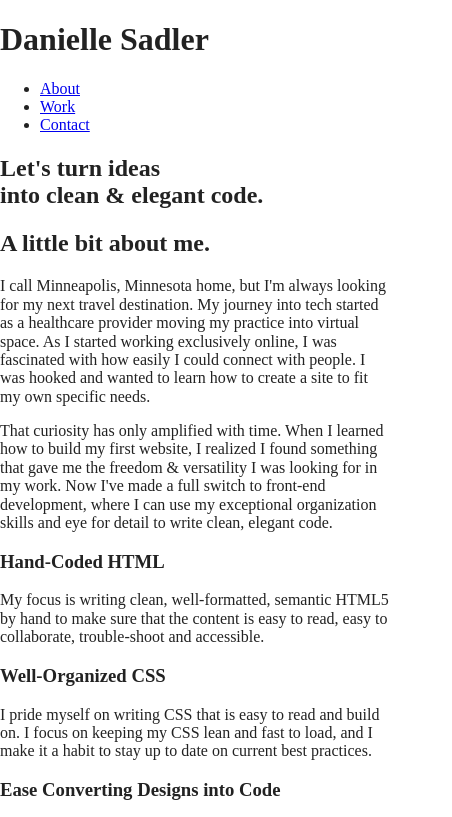
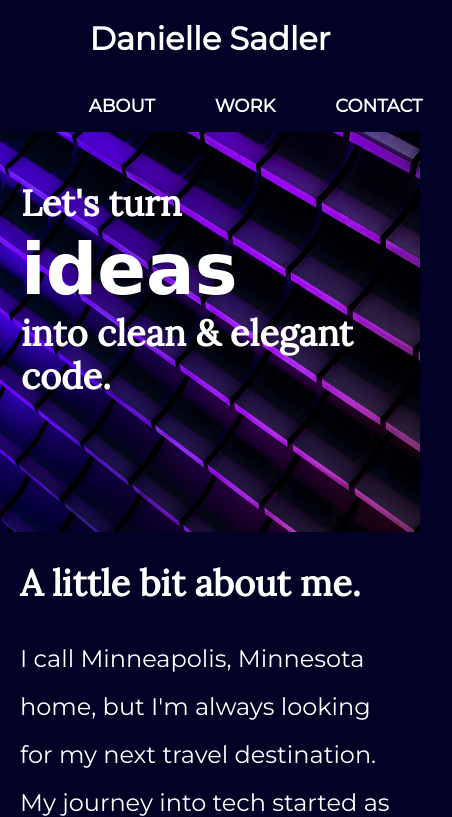
Before and after one commit to dsad8000/website-upgrade, a website built with Parcel: page index.html in a window 390 px wide. Shown: the top 817 px of the page, 452 px wide, since content can reach past the window. Built offline with nearby package versions, Linux system fonts and the light colour scheme; a web font is replaced by a local one.

Commit message:
Mobile CSS

```diff
--- a/css/main.css
+++ b/css/main.css
@@ -87,6 +87,230 @@ textarea {
    Author's custom styles
    ========================================================================== */
 
+   /***** BASE STYLES *****/
+html {
+   font-size: 16px;
+}
+
+body {
+  font-family: 'Montserrat', sans-serif;
+  font-size: 1em;
+  color: white;
+  text-align: left;
+  min-width: 420px;
+  background-color: #020126
+}
+
+ul {
+  list-style-type: none;
+}
+
+a {
+  color: #e2e3ed;
+  text-decoration: none;
+}
+
+h1 {
+  font-size: 2em;
+  color: white;
+}
+
+h2 {
+  font-family: 'Lora', serif;
+  font-size: 2.25em;
+  line-height: 1.2;
+}
+
+h3 {
+  font-size: 1.5em;
+  font-family: 'Source Sans Pro', sans-serif;
+}
+
+p {
+  font-size: 1.5em;
+  line-height: 2em;
+}
+
+.content-wrapper {
+  width: 90%;
+  margin: 50px 0;
+}
+
+/***** HEADER *****/
+header {
+  background-color: #020126;
+  display: flex;
+  justify-content: center;
+  align-items: center;
+  flex-flow: row wrap;
+}
+
+header .content-wrapper {
+  margin: 0;
+  text-align: center;
+  display: flex;
+  justify-content: center;
+  align-items: center;
+  flex-flow: row wrap;
+}
+
+header .name {
+  width: 80%;
+}
+
+header nav {
+  width: 80%;
+  text-transform: uppercase;
+  font-weight: 700;
+  display: flex;
+  justify-content: space-around;
+  align-items: center;
+  flex-flow: row wrap;
+}
+
+header nav ul {
+  padding: 0px;
+  display: flex;
+  justify-content: space-around;
+}
+
+nav ul li a {
+  padding: 0 30px 0 30px;
+  text-decoration: none;
+  font-size: 1.125em;
+  color: white;
+}
+/* -------------------------Mobile styles - Homepage --------------------------------------- */
+/***** HERO AREA *****/
+
+.hero-area {
+  background: url('../img/ken-yeung-VnSjwrAy1PQ-unsplash.jpg');
+  background-size: cover;
+  background-position: center;
+  min-height: 400px;
+  display: flex;
+  justify-content: center;
+  flex-flow: row wrap;
+}
+
+.hero-area h2 {
+  font-size: 2.25em;
+  line-height: 1.2;
+  color: white;
+  margin: 0;
+}
+.hero-area span {
+  font-family: 'Hurricane', cursive;
+  font-size: 2em;
+}
+
+/***** ABOUT *****/
+
+.about .content-wrapper {
+  width: 90%;
+  margin: 0 20px;
+}
+.about h2 {
+  color: white;
+}
+
+.about p {
+  text-align: left;
+  color: white;
+  margin: 0;
+}
+
+/***** WORK *****/
+.work {
+  background: #052599;
+}
+
+work .content-wrapper {
+  margin: 50px 0;
+  width: 90%;
+}
+
+.work div {
+  margin: 10px;
+}
+
+.work h3, p {
+  color: white;
+  text-align: center;
+}
+
+.work h3 {
+  font-size: 2em;
+}
+
+.work i {
+  font-size: 3em;
+  margin-top: 30px;
+}
+
+/***** CONTACT******/
+footer {
+  background: #2E038C;
+}
+
+footer .content-wrapper {
+  width: 100%;
+  text-align: center;
+  margin: 0;
+}
+
+footer img {
+  width: 80%;
+  display: flex;
+  justify-content: center;
+  align-items: center;
+  flex-flow: row wrap;
+  margin: 0;
+  padding: 30px;
+}
+
+.contact h2,
+h3 {
+  text-align: center;
+  margin: 0;
+}
+
+.contact h3 {
+  font-size: 2em;
+  line-height: 2.75em;
+}
+
+.contact p {
+  margin: 0;
+  font-weight: bold;
+}
+
+.contact i {
+  font-size: 2em;
+}
+
+.social i {
+  text-decoration: none;
+  color: white;
+  font-weight: bold;
+  font-size: 4em;
+}
+
+.social ul {
+  list-style: none;
+  padding: 0;
+  margin-top: 0;
+}
+.social ul li {
+   display: inline-block;
+   padding: 10px;
+}
+
+.social h4 {
+  font-size: 2.5em;
+  margin: 30px;
+}
+
 /* ==========================================================================
    Helper classes
    ========================================================================== */
@@ -175,9 +399,7 @@ textarea {
    Modify as content requires.
    ========================================================================== */
 
-@media only screen and (min-width: 35em) {
-  /* Style adjustments for viewports that meet the condition */
-}
+
 
 @media print,
   (-webkit-min-device-pixel-ratio: 1.25),
--- a/index.html
+++ b/index.html
@@ -18,16 +18,20 @@
 
   <link rel="stylesheet" href="css/normalize.css">
   <link rel="stylesheet" href="css/main.css">
-  <link href="https://fonts.googleapis.com/css2?family=Montserrat&display=swap" rel="stylesheet">
+  <script src="https://kit.fontawesome.com/0145f0a046.js" crossorigin="anonymous"></script>
+
+  <!-- Google fonts -->
+  <link href="https://fonts.googleapis.com/css2?family=Hurricane&family=Lora&family=Montserrat&family=Source+Sans+Pro&display=swap"
+  rel="stylesheet">
 
   <meta name="theme-color" content="#fafafa">
 </head>
-
 <body>
   <header>
     <div class="content-wrapper">
-      <div class="header">
+      <div class="name">
         <h1>Danielle Sadler</h1>
+      </div>
       <nav>
           <ul>
             <li><a href="#about">About</a></li>
@@ -36,15 +40,14 @@
           </ul>
       </nav>
     </div>
-
+    <!-- content wrapper ends here-->
     </div>
   </header>
-  <!-- Header content wrapper ends here-->
 
   <main>
     <section class="hero-area">
       <div class="content-wrapper">
-        <h2>Let's turn <span>ideas</span> <br>into clean &amp; elegant code.</h2>
+        <h2>Let's turn <span>ideas</span><br>into clean &amp; elegant code.</h2>
       </div>
     </section>
 
@@ -56,7 +59,7 @@
             As I started working exclusively online, I was fascinated with how easily
             I could connect with people. I was hooked and wanted to learn how to create a site to fit my own specific needs.
         </p>
-        <p>That curiosity has only amplified with time.
+        <p><br>That curiosity has only amplified with time.
             When I learned how to build my first website, I realized I found something
             that gave me the freedom & versatility I was looking for in my work.
             Now I've made a full switch to front-end development,
@@ -69,7 +72,7 @@
     <section class="work">
       <div class="content-wrapper">
         <div>
-          <!-- HTML icon goes here -->
+          <p class="fontawesome-icon"><i class="fa-brands fa-html5"></i></p>
           <h3>Hand-Coded HTML</h3>
           <p>My focus is writing clean, well-formatted, semantic HTML5
             by hand to make sure that the content is easy to read, easy to collaborate,
@@ -77,7 +80,7 @@
           </p>
         </div>
         <div>
-          <!-- CSS icon goes here -->
+          <p class="fontawesome-icon"><i class="fa-brands fa-css3"></i></p>
           <h3>Well-Organized CSS</h3>
           <p>I pride myself on writing CSS that is easy to read and build on.
               I focus on keeping my CSS lean and fast to load, and I make it a habit
@@ -85,7 +88,7 @@
           </p>
         </div>
         <div>
-          <!-- PSD icon goes here -->
+          <p class="fontawesome-icon"><i class="fa-solid fa-image"></i></p>
           <h3>Ease Converting Designs into Code</h3>
           <p>You can trust me to take a designer's PSD and quickly & accurately convert it
             into a webpage that is pixel-perfect match.
@@ -95,6 +98,32 @@
       <!-- Work content wrapper ends here -->
     </section>
 
+    <footer>
+      <div class="content-wrapper">
+        <div>
+          <img src="img/text-portrait2.png" id="contact-img" alt="contact image"/>
+        </div>
+        <div class="contact">
+          <h2>Interested in collaborating?</h2>
+          <h3>Let's chat.</h3>
+          <p><i class="fa-solid fa-envelope"></i></p>
+          <a href="mailto:dsadler8000@gmail.com" target="_blank"></a><p>dsadler8000@gmail.com</p></a>
+        </div>
+        <div class="social">
+          <h4>Or, reach out and let's connect.</h4>
+            <ul>
+              <li><a href="https://twitter.com/SadlerDanielleA" target="_blank"><p class="fontawesome-icon"></p><i class="fab fa-twitter"></i></a></li>
+              <li><a href="https://www.instagram.com/sadlerd8000/?hl=en" target="_blank"><p class="fontawesome-icon"></p><i class="fab fa-instagram"></i></a></li>
+              <li><a href="https://www.linkedin.com/in/daniellesadler" target="_blank"><p class="fontawesome-icon"></p><i class="fab fa-linkedin"></i></a></li>
+              <li><a href="https://github.com/dsad8000" target="_blank"><p class="fontawesome-icon"></p><i class="fab fa-github"></i></a></li>
+            </ul>
+         </div>
+         <!-- footer content wraper ends here-->
+      </div>
+   </footer>
+  </main>
+</body>
+</html>
 
 
   <script src="js/vendor/modernizr-3.11.2.min.js"></script>
```
Lines whose indentation alone changed are shown as unchanged.
